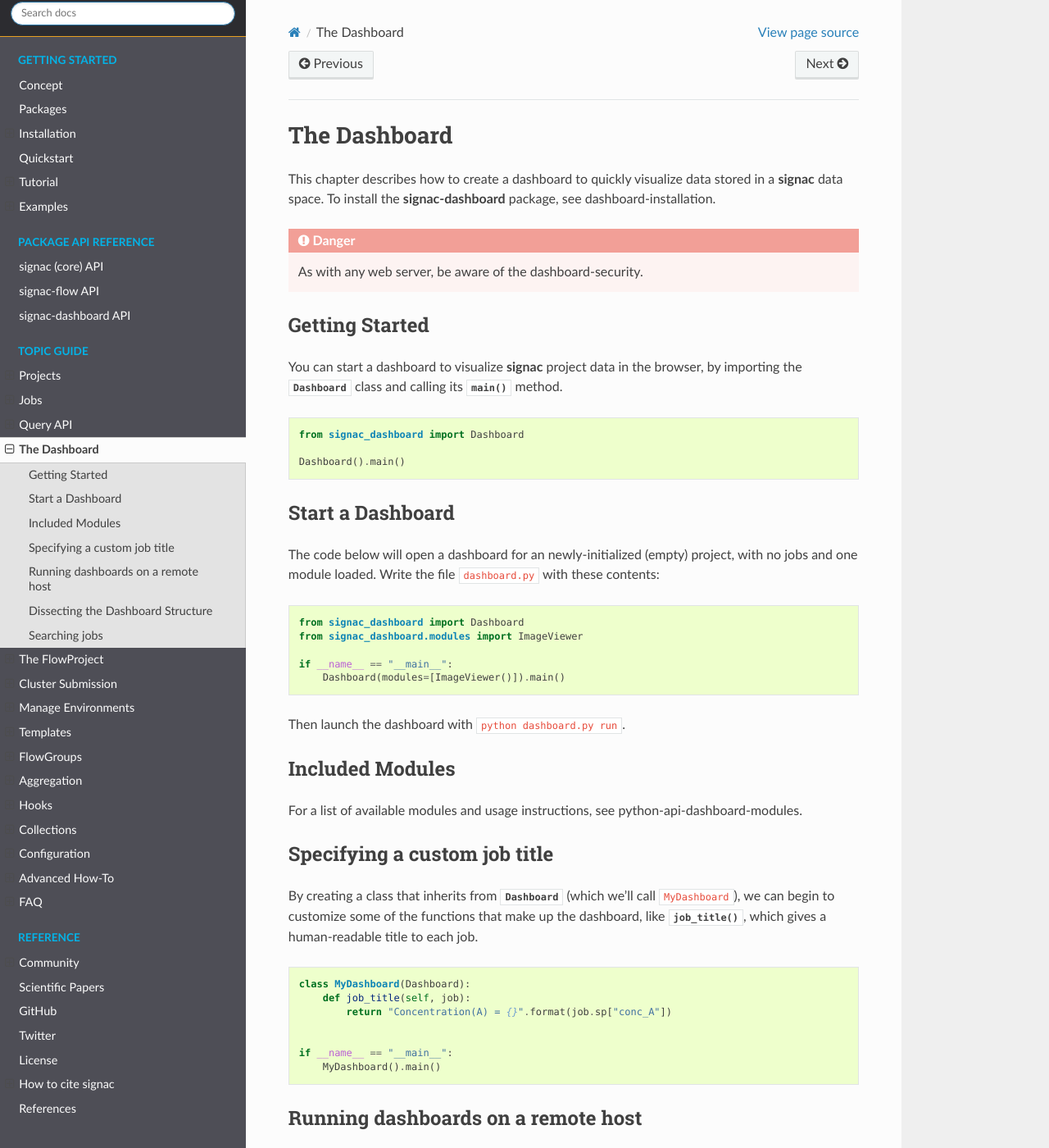
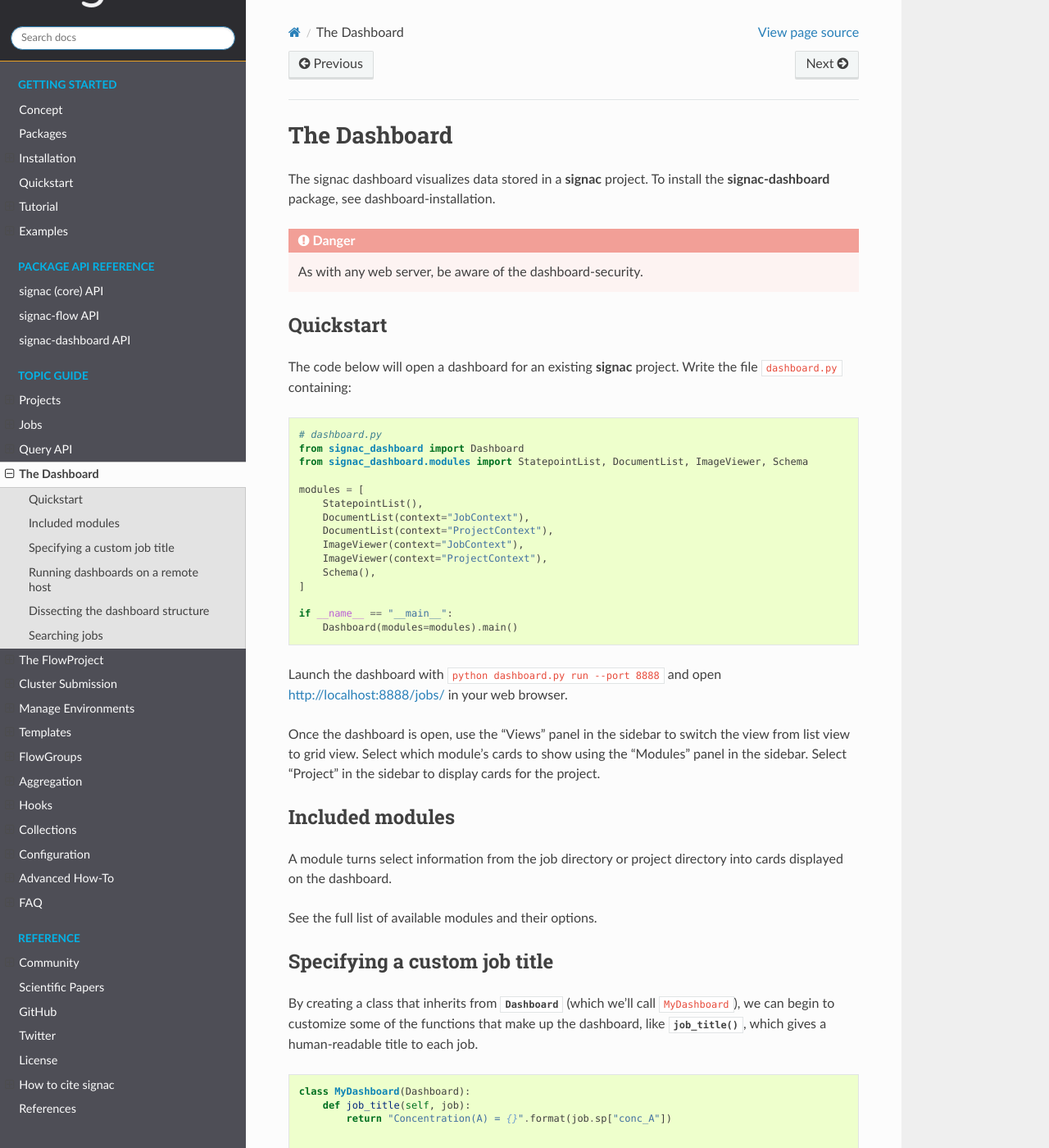
Before and after one commit to glotzerlab/signac-docs, a Sphinx documentation site: the page built from docs/source/dashboard.rst, in a window 1280 px wide and 1400 px high. Shown: the whole window at 82% size. Built offline with Sphinx 7.4.7 and the Read the Docs theme 2.0.0, drawn with Linux system fonts in a browser that asks for light colours; some of the changed text lies outside the part shown.

Commit message:
Document project overview page (#165)
* Document project overview page

* [pre-commit.ci] auto fixes from pre-commit.com hooks

for more information, see https://pre-commit.ci

* Fix underline

Co-authored-by: pre-commit-ci[bot] <66853113+pre-commit-ci[bot]@users.noreply.github.com>

```diff
--- a/docs/source/dashboard.rst
+++ b/docs/source/dashboard.rst
@@ -3,43 +3,52 @@
 The Dashboard
 =============
 
-This chapter describes how to create a dashboard to quickly visualize data stored in a **signac** data space.
+The signac dashboard visualizes data stored in a **signac** project.
 To install the **signac-dashboard** package, see :ref:`dashboard-installation`.
 
 .. danger::
 
     As with any web server, be aware of the :ref:`dashboard-security`.
 
-Getting Started
----------------
+Quickstart
+----------
 
-You can start a dashboard to visualize **signac** project data in the browser, by importing the :py:class:`~signac_dashboard.Dashboard` class and calling its :py:meth:`~signac_dashboard.Dashboard.main` method.
+The code below will open a dashboard for an existing **signac** project.
+Write the file ``dashboard.py`` containing:
 
 .. code-block:: python
 
+    # dashboard.py
     from signac_dashboard import Dashboard
+    from signac_dashboard.modules import StatepointList, DocumentList, ImageViewer, Schema
 
-    Dashboard().main()
-
-Start a Dashboard
------------------
-
-The code below will open a dashboard for an newly-initialized (empty) project, with no jobs and one module loaded. Write the file ``dashboard.py`` with these contents:
-
-.. code-block:: python
-
-    from signac_dashboard import Dashboard
-    from signac_dashboard.modules import ImageViewer
+    modules = [
+        StatepointList(),
+        DocumentList(context="JobContext"),
+        DocumentList(context="ProjectContext"),
+        ImageViewer(context="JobContext"),
+        ImageViewer(context="ProjectContext"),
+        Schema(),
+    ]
 
     if __name__ == "__main__":
-        Dashboard(modules=[ImageViewer()]).main()
+        Dashboard(modules=modules).main()
 
-Then launch the dashboard with ``python dashboard.py run``.
+Launch the dashboard with ``python dashboard.py run --port 8888`` and open http://localhost:8888/jobs/ in your web browser.
 
-Included Modules
+Once the dashboard is open, use the "Views" panel in the sidebar to switch the view from list view to grid view.
+Select which module's cards to show using the "Modules" panel in the sidebar.
+Select "Project" in the sidebar to display cards for the project.
+
+
+
+Included modules
 ----------------
 
-For a list of available modules and usage instructions, see :ref:`python-api-dashboard-modules`.
+A module turns select information from the job directory or project directory into cards displayed on the dashboard.
+
+See the :ref:`full list of available modules and their options<python-api-dashboard-modules>`.
+
 
 Specifying a custom job title
 -----------------------------
@@ -75,10 +84,10 @@ The process looks like this:
 2. Launch signac-dashboard on the remote server, using the remote port you forwarded (port 8888 in the example above).
 3. On your local computer, open your browser to the local port (this is ``http://localhost:8890`` in the example above).
 
-Dissecting the Dashboard Structure
+Dissecting the dashboard structure
 ----------------------------------
 
-- *Jobs* are how **signac** manages data. Each job has a statepoint (which contains job metadata) and a document (for persistent storage of key-value pairs). Jobs can be displayed in *list view* or *grid view*. The list view provides quick descriptions and status information from many jobs, while the grid view is intended to show text and media content from one or more jobs.
+- Jobs can be displayed in *list view* or *grid view*. The list view provides quick descriptions and status information from many jobs, while the grid view is intended to show text and media content from one or more jobs.
 - *Templates* provide the HTML structure of the dashboard's pages, written in Jinja template syntax for rendering content on the server
 - *Modules* are server-side Python code that interface with your **signac** data to display content. Generally, a module will render content from a specific *job* into a *card template*.
 - *Cards* are a type of template that is shown in *grid view* and contains content rendered by a *module*.
```
